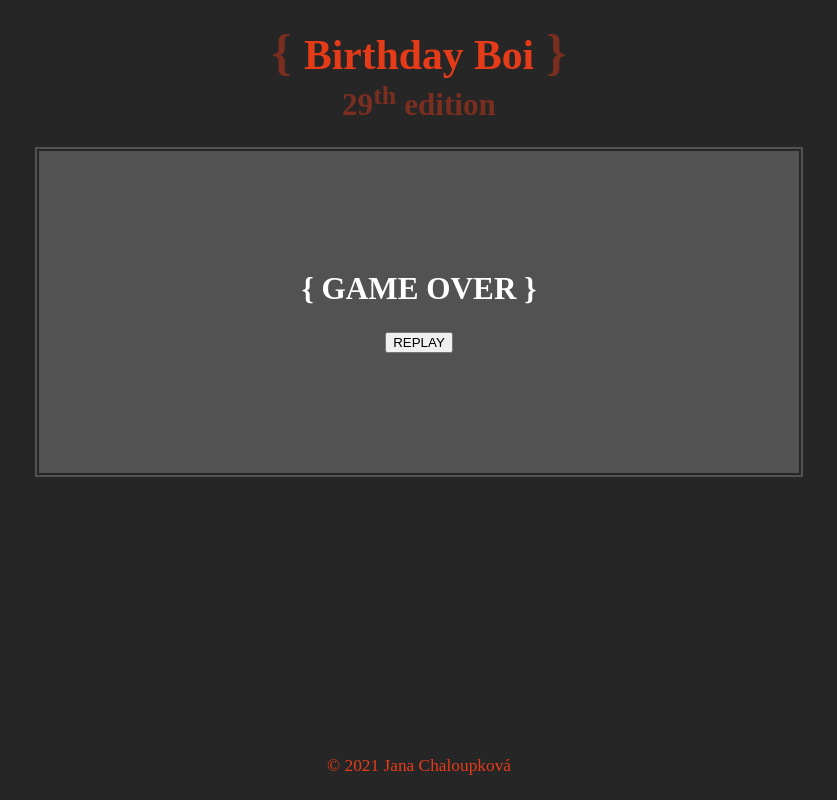
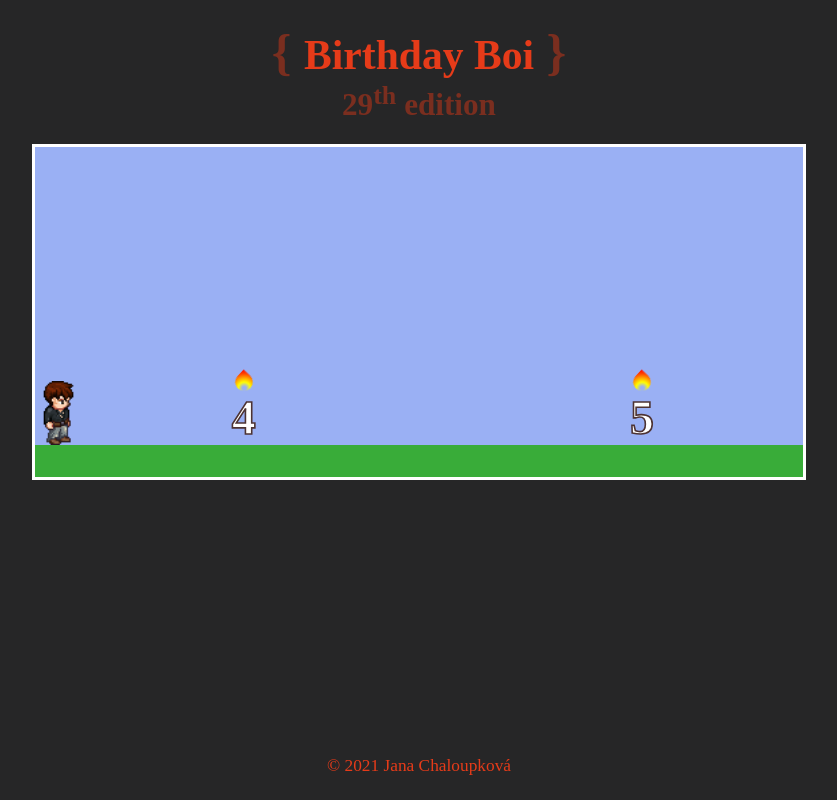
Before and after one commit to agnes97/birthday-boi, a React (Create React App) app: page / in a window 1280 px wide. Shown: the whole page, without its empty margins (221-1058 px from the left). Built offline with nearby package versions, Linux system fonts and the light colour scheme.

Commit message:
💄 Update CSS style of game box and obstacles

```diff
--- a/src/games/RunAndJump/GameOver/index.css
+++ /dev/null
@@ -1,13 +0,0 @@
-section.game-box > .game-over {
-    width: 100%;
-    display: flex;
-    flex-direction: column;
-    justify-content: center;
-    align-items: center;
-    background-color: var(--background-secondary-color-light);
-    border: 0.15rem solid var(--background-primary-color);
-}
-
-section.game-box > .game-over > h2 {
-    margin-top: 0;
-}
--- /dev/null
+++ b/src/games/RunAndJump/components/GameOver/index.css
@@ -0,0 +1,34 @@
+section.game-box > .game-over {
+    width: 100%;
+    display: flex;
+    flex-direction: column;
+    justify-content: center;
+    align-items: center;
+}
+
+section.game-box > .game-over > h2 {
+    font-size: 3rem;
+    margin-top: 0;
+    margin-bottom: 1rem;
+}
+
+/* TODO: Create re-usable button component with optional animation! */
+section.game-box > .game-over > button {
+    background-color: hsl(120, 50%, 45%);
+    border: 0.1rem solid hsl(0, 0%, 100%);
+    color: hsl(0, 0%, 100%);
+    padding: 0.5rem;
+    font-weight: bold;
+    font-size: 1.5rem;
+    border-radius: 50%;
+    aspect-ratio: 1 / 1;
+    transition: transform 1s linear;
+}
+
+section.game-box > .game-over > button:hover {
+    background-color: white;
+    border: 0.1rem solid hsl(0, 0%, 0%);
+    color: hsl(0, 0%, 0%);
+    transform: rotate(360deg);
+    -webkit-transform: rotate(360deg);
+}
--- a/src/games/RunAndJump/GameOver/index.tsx
+++ b/src/games/RunAndJump/components/GameOver/index.tsx
@@ -15,7 +15,7 @@ const GameOver: FC<Props> = ({ setGameOver }) => {
     return (
         <div className='game-over'>
             <h2>{title}</h2>
-            <button onClick={handleClick}>REPLAY</button>
+            <button onClick={handleClick} title="REPLAY GAME">&#x21BB;</button>
         </div>
     )
 }
--- /dev/null
+++ b/src/games/RunAndJump/components/Obstacles/index.css
@@ -0,0 +1,40 @@
+section.game-box > .obstacle {
+    position: absolute;
+    display: flex;
+    flex-direction: column;
+    justify-content: center;
+    place-items: center;
+    /* Starting position needs to be this big to accomodate higher numbers. */
+    right: -3rem;
+    bottom: 0;
+}
+
+section.game-box > .obstacle > .obstacle-number {
+    font-size: 3rem;
+    font-weight: bold;
+    -webkit-text-stroke: 0.1rem hsl(0, 20%, 25%);
+}
+
+section.game-box > .obstacle > .obstacle-flame {
+    width: 1rem;
+    height: 1rem;
+    border-radius:50% 0% 50% 50%;
+    background:radial-gradient(
+        circle at 25% 75%,
+        transparent 10%,
+        hsl(60, 100%, 50%),
+        hsl(39, 100%, 50%),
+        hsl(16, 100%, 50%),
+        hsl(0, 100%, 50%)
+    );
+    animation: flicker 1s linear infinite;
+}
+
+@keyframes flicker {
+    0%   {transform: rotate(-35deg) scale(1.0);}
+    20%  {transform: rotate(-65deg) scale(1.0);}
+    40%  {transform: rotate(-35deg) scale(1.1);}
+    60%  {transform: rotate(-65deg) scale(1.1);}
+    80%  {transform: rotate(-35deg) scale(0.9);}
+    100% {transform: rotate(-65deg) scale(0.9);}
+}
--- a/src/games/RunAndJump/obstacles/index.tsx
+++ b/src/games/RunAndJump/components/Obstacles/index.tsx
@@ -23,6 +23,7 @@ const Obstacles: FC<Props> = ({ age, setGameOver }) => {
 
         // last obstacle
         if (nextObstacle.done) {
+            // TODO: BUG: Game sometimes doesn't end!
             setTimeout(() => setGameOver(true), movingTime)
             return
         }
@@ -31,7 +32,7 @@ const Obstacles: FC<Props> = ({ age, setGameOver }) => {
 
         if (obstacle) {
             obstacle.style.transition = `right ${movingTime}ms ${animationType}`
-            obstacle.style.right = '100%'
+            obstacle.style.right = '110%'
         }
 
         setTimeout(() => moveNextObstacle(obstaclesIterator), timeToNextObstacle())
@@ -44,12 +45,16 @@ const Obstacles: FC<Props> = ({ age, setGameOver }) => {
     return (
         <>
             {years.map((year) =>
-                <div
-                    key={year}
-                    ref={(element) => obstacleRefs.current.push(element)}
-                    className='obstacle'>
+            <div
+                className='obstacle'
+                key={year}
+                ref={(element) => obstacleRefs.current.push(element)}
+            >
+                <div className='obstacle-flame' />
+                <div className='obstacle-number'>
                         {year}
                 </div>
+            </div>
             )}
         </>
     )
--- a/src/games/RunAndJump/index.css
+++ b/src/games/RunAndJump/index.css
@@ -4,20 +4,20 @@ section.game-box {
     max-width: 60%;
     aspect-ratio: 21 / 9;
     margin: 0 auto;
-    border: 0.15rem solid var(--background-secondary-color-light);
     overflow: hidden;
+    background-color: hsl(225, 80%, 78%);
+    outline: 0.2rem solid white;
+    padding: 0.1rem;
+    border-bottom: 2rem solid hsl(120, 50%, 45%);
 }
 
-/* TODO: Style .game-box for mobile! */
-
-section.game-box > .ball {
+section.game-box > .hero {
     position: absolute;
     bottom: 0;
-    height: 5rem;
-    width: 4rem;
+    height: 4rem;
+    width: 2.5rem;
     background-image: url('../../assets/running.gif');
     background-repeat: no-repeat;
     background-position: bottom;
-    background-size: cover;
-    margin: -0.4rem;
+    background-size: contain;
 }
--- a/src/games/RunAndJump/index.tsx
+++ b/src/games/RunAndJump/index.tsx
@@ -1,14 +1,14 @@
 import { FC, useCallback, useEffect, useRef, useState } from 'react'
 import './index.css'
-import GameOver from './GameOver'
-import Obstacles from './Obstacles'
+import GameOver from './components/GameOver'
+import Obstacles from './components/Obstacles'
 
 const animationTime = 300 // milliseconds
 const animationType = 'ease'
 
-const jumpHeight = 5 // rem
+const jumpHeight = 10 // rem
 
-const age = 1 // number of obstacles
+const age = 10 // number of obstacles
 
 const RunAndJump: FC = () => {
     const [isJumping, setIsJumping] = useState<boolean>(false)
@@ -18,19 +18,19 @@ const RunAndJump: FC = () => {
 
     // CONTROL JUMPING
     const jump = useCallback(() => {
-        const ball = ballRef.current
+        const hero = ballRef.current
 
-        if (!ball || isJumping) return
+        if (!hero || isJumping) return
 
         // set animation
-        ball.style.transition = `bottom ${animationTime}ms ${animationType}`
+        hero.style.transition = `bottom ${animationTime}ms ${animationType}`
 
         // move up
         setIsJumping(true)
-        ball.style.bottom = `${jumpHeight}rem`
+        hero.style.bottom = `${jumpHeight}rem`
 
         // move down
-        setTimeout(() => ball.style.bottom = '0rem', animationTime)
+        setTimeout(() => hero.style.bottom = '0rem', animationTime)
 
         // wait for animation
         setTimeout(() => setIsJumping(false), animationTime * 2)
@@ -51,7 +51,7 @@ const RunAndJump: FC = () => {
             {gameOver
                 ? <GameOver setGameOver={setGameOver}/>
                 : <>
-                    <div ref={ballRef} className='ball' />
+                    <div ref={ballRef} className='hero' />
                     <Obstacles age={age} setGameOver={setGameOver} />
                 </>
             }
--- a/src/games/RunAndJump/obstacles/index.css
+++ /dev/null
@@ -1,8 +0,0 @@
-section.game-box > .obstacle {
-    position: absolute;
-    right: -1.5rem;
-    bottom: 0;
-    width: 1.5rem;
-    height: 1.5rem;
-    background-color: blue;
-}
```
Also changed, not shown: src/assets/running.gif.
